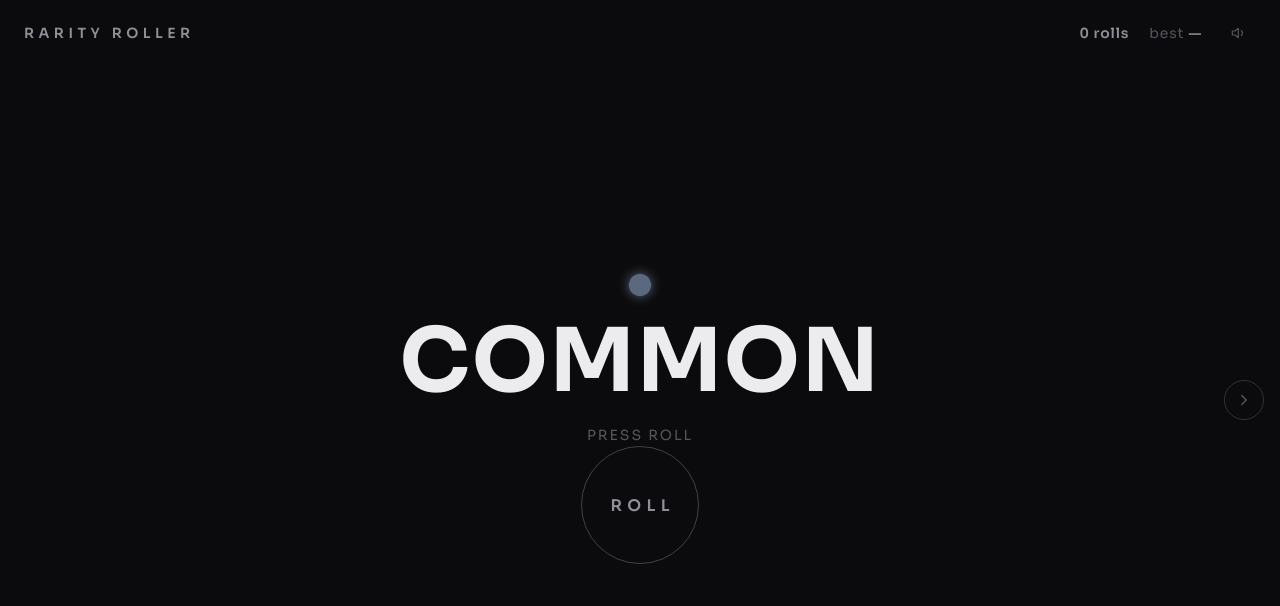
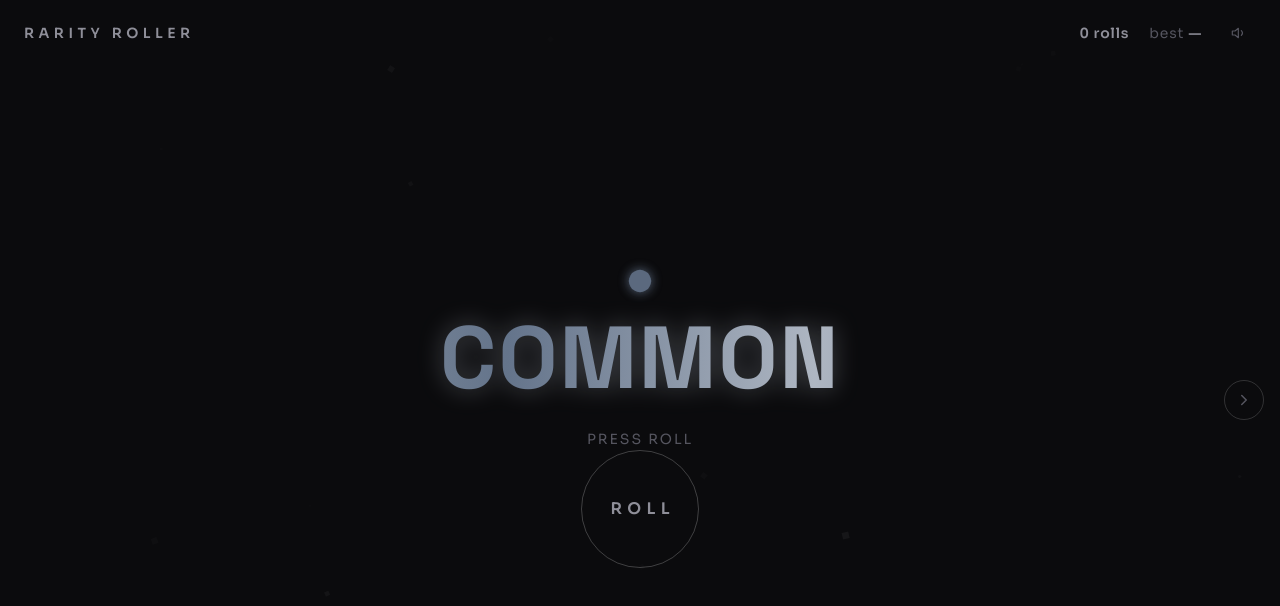
Before and after one commit to ardy03851-bit/rarity-roller, a plain HTML site: page index.html in a window 1280 px wide. Drawn offline with Linux system fonts and the light colour scheme; a web font is replaced by a local one.

Commit message:
v1.3.0 — pixel perfect: square card deck, rarity-font ticker, six new rarities, voxel polish
- Card shapes removed from the config: every card is now a crisp square,
  so the collection reads as one coherent deck
- The rolling ticker always wears the rarity: every name that flicks past
  is drawn in that rarity's own typeface and live gradient
- Six new rarities: Corrupted, Ethereal, Quantum, Neon, Void, Prismatic
  (18 total, Common to Divine)
- Reveal bursts are now spinning voxel pixels that tumble and shrink
- New ambient voxel field drifting faint pixels behind the stage
- Roll button landing pulse is now a voxel ring (square twisting into a diamond)
- New morphing icon shapes: gem, blade, pixel, pixelstar
- Hover polish: roll button hover state, voxel diamond tab marker, faint
  pixel-grid texture on cards, tab toggle no longer overlaps cards on
  narrow screens

Co-authored-by: Perplexity <noreply@perplexity.ai>

```diff
--- a/css/rarity.css
+++ b/css/rarity.css
@@ -58,9 +58,22 @@
   animation: tick-in 110ms ease-out;
 }
 
+/* the ticker ALWAYS wears the rarity's typeface + live gradient */
+.stage-name .tick.rar-text {
+  animation:
+    tick-in 110ms ease-out,
+    rar-text-flow calc(6s * var(--fx-speed, 1)) linear infinite;
+}
+
 .stage-name .tick.landed {
   font-size: clamp(2.4rem, 10vw, 6.2rem);
   animation: land-in 480ms cubic-bezier(0.16, 1, 0.3, 1);
+}
+
+.stage-name .tick.landed.rar-text {
+  animation:
+    land-in 480ms cubic-bezier(0.16, 1, 0.3, 1),
+    rar-text-flow calc(6s * var(--fx-speed, 1)) linear infinite;
 }
 
 @keyframes tick-in {
@@ -121,17 +134,18 @@
 }
 
 /* ---------- roll button ring states ---------- */
+/* a voxel ring: a square outline that twists into a diamond as it expands */
 .roll-btn .ring-pulse {
   position: absolute;
   inset: -1px;
-  border-radius: 50%;
   border: 1px solid var(--pulse, transparent);
-  animation: ring-pulse 700ms cubic-bezier(0.16, 1, 0.3, 1) forwards;
+  border-radius: 22%;
+  animation: ring-pulse 760ms cubic-bezier(0.16, 1, 0.3, 1) forwards;
 }
 
 @keyframes ring-pulse {
-  from { opacity: 0.9; transform: scale(1); }
-  to { opacity: 0; transform: scale(1.22); }
+  from { opacity: 0.85; transform: scale(0.92) rotate(0deg); }
+  to { opacity: 0; transform: scale(1.38) rotate(45deg); }
 }
 
 /* ============================================================
@@ -166,36 +180,20 @@
    (finger) by the engine, so touch devices get it too.
    ============================================================ */
 
-/* ---------- shapes ---------- */
-.shape-soft { border-radius: 16px; }
-.shape-sharp { border-radius: 2px; }
-.shape-pill { border-radius: 999px; }
-.shape-cut {
-  border-radius: 0;
-  clip-path: polygon(
-    14px 0, calc(100% - 14px) 0, 100% 14px, 100% calc(100% - 14px),
-    calc(100% - 14px) 100%, 14px 100%, 0 calc(100% - 14px), 0 14px
-  );
-}
-.shape-hex {
-  border-radius: 0;
-  clip-path: polygon(26% 0, 74% 0, 100% 50%, 74% 100%, 26% 100%, 0 50%);
-}
-.shape-round {
-  border-radius: 50%;
-  display: grid;
-  place-items: center;
-}
-
-/* ---------- base card ---------- */
+/* ---------- base card — always a crisp square ---------- */
 .inv-card {
   position: relative;
   overflow: hidden;
+  border-radius: 3px;
   padding: var(--space-5);
   min-height: 118px;
   display: flex;
   flex-direction: column;
-  background: rgba(255, 255, 255, 0.025);
+  /* faint voxel grid under the surface tint */
+  background:
+    repeating-linear-gradient(0deg, rgba(255, 255, 255, 0.016) 0 1px, transparent 1px 13px),
+    repeating-linear-gradient(90deg, rgba(255, 255, 255, 0.016) 0 1px, transparent 1px 13px),
+    rgba(255, 255, 255, 0.025);
   border: 1px solid rgba(255, 255, 255, 0.07);
   transition: transform 280ms cubic-bezier(0.16, 1, 0.3, 1),
     border-color 280ms ease-out, background 280ms ease-out;
--- a/css/ui.css
+++ b/css/ui.css
@@ -4,6 +4,15 @@
    ============================================================ */
 
 /* ---------- effect layers ---------- */
+#ambient-canvas {
+  position: fixed;
+  inset: 0;
+  width: 100%;
+  height: 100%;
+  pointer-events: none;
+  z-index: 0;
+}
+
 #fx-canvas {
   position: fixed;
   inset: 0;
@@ -161,6 +170,11 @@
   user-select: none;
 }
 
+.roll-btn:hover {
+  border-color: rgba(255, 255, 255, 0.4);
+  color: var(--color-text);
+}
+
 .roll-btn:active {
   transform: scale(0.96);
 }
@@ -242,6 +256,10 @@
 }
 
 /* keep the floating tabs toggle clear of the cards */
+.inv-grid {
+  padding-right: 60px;
+}
+
 @media (min-width: 860px) {
   .inv-grid {
     padding-right: 92px;
@@ -405,13 +423,15 @@
   color: var(--color-text);
 }
 
+/* a small voxel diamond marks the current tab */
 .tab-btn[aria-current='page']::after {
   content: '';
   position: absolute;
   right: 0;
   top: 50%;
-  width: 14px;
-  height: 1px;
+  width: 5px;
+  height: 5px;
+  transform: translateY(-50%) rotate(45deg);
   background: var(--color-text);
 }
 
--- a/js/app.js
+++ b/js/app.js
@@ -237,6 +237,7 @@
      BOOT
      ========================================================== */
   (async () => {
+    FX.ambient();
     const save = await window.RRStorage.init();
     window.RRStorage.current = save;
     updateStats();
--- a/js/changelog.js
+++ b/js/changelog.js
@@ -6,6 +6,20 @@
    ============================================================ */
 
 const CHANGELOG = [
+  {
+    version: '1.3.0',
+    date: '2026-11-16',
+    tag: 'Pixel perfect',
+    notes: [
+      'The collection is now a **square deck**: card shapes were removed from the config and every card is a crisp square — the inventory reads as one coherent set instead of a mixed bag.',
+      'The rolling ticker **always wears the rarity** now: every name that flicks past is drawn in that rarity\'s own typeface and live gradient, not just the landed one.',
+      'Six new rarities joined the pool: **Corrupted**, **Ethereal**, **Quantum**, **Neon**, **Void** and **Prismatic** — eighteen rarities from Common to Divine.',
+      'Reveal bursts are now made of **spinning voxel pixels** that tumble and shrink as they fade — the game\'s signature particle.',
+      'A quiet **ambient voxel field** drifts behind the stage: faint pixels rising through the dark, giving the screen depth without stealing attention.',
+      'The roll button\'s landing pulse is now a **voxel ring** — a square outline that twists into a diamond as it expands.',
+      'New icon shapes for the morphing stage icon: gem, blade, pixel and pixelstar.',
+    ],
+  },
   {
     version: '1.2.0',
     date: '2026-11-16',
--- a/js/engine.js
+++ b/js/engine.js
@@ -88,6 +88,16 @@
         rot: rand(0, TAU), vr: rand(-3, 3),
       };
     },
+    /* the signature voxel: a spinning 3D-feeling pixel */
+    voxel(o) {
+      return {
+        type: 'voxel', x: o.x, y: o.y,
+        vx: Math.cos(o.a) * o.speed, vy: Math.sin(o.a) * o.speed,
+        g: o.gravity ?? 260, drag: 0.985, size: o.size ?? rand(3, 7),
+        life: o.life ?? rand(0.7, 1.2), age: 0, color: o.color, blend: 'lighter',
+        rot: rand(0, TAU), vr: rand(-5, 5),
+      };
+    },
   };
 
   function drawStar(c, x, y, r, rot) {
@@ -139,6 +149,16 @@
           ctx.lineWidth = 1.4;
           drawStar(ctx, p.x, p.y, p.size * t, p.rot);
           break;
+        case 'voxel': {
+          /* a pixel in faux-3D: spins and shrinks as it fades */
+          const s = p.size * (0.4 + 0.6 * t);
+          ctx.save();
+          ctx.translate(p.x, p.y);
+          ctx.rotate(p.rot);
+          ctx.fillRect(-s / 2, -s / 2, s, s);
+          ctx.restore();
+          break;
+        }
         case 'ring':
           ctx.lineWidth = 1.5 * t + 0.4;
           ctx.beginPath();
@@ -193,6 +213,73 @@
   };
 
   FX.clear = () => { particles = []; };
+
+  /* ==========================================================
+     AMBIENT VOXEL FIELD — a quiet drift of faint pixels behind
+     the stage. Nearly invisible; it just makes the dark feel
+     like it has depth. Costs almost nothing (a few dozen rects).
+     ========================================================== */
+  FX.ambient = () => {
+    if (FX._ambient) return; // already running
+    FX._ambient = true;
+    const c = document.createElement('canvas');
+    c.id = 'ambient-canvas';
+    c.setAttribute('aria-hidden', 'true');
+    document.body.prepend(c);
+    const actx = c.getContext('2d');
+    let W = 0, H = 0, squares = [];
+
+    const rand = (a, b) => a + Math.random() * (b - a);
+
+    function seed() {
+      const n = Math.max(14, Math.min(46, Math.round((W * H) / 42000)));
+      squares = [];
+      for (let i = 0; i < n; i++) {
+        squares.push({
+          x: Math.random() * W, y: Math.random() * H,
+          s: rand(2, 7),
+          a: rand(0.015, 0.05),
+          vx: rand(-7, 7), vy: rand(-16, -5),
+          vr: rand(-0.35, 0.35), rot: rand(0, Math.PI * 2),
+          ph: rand(0, Math.PI * 2),
+        });
+      }
+    }
+
+    function resize() {
+      W = c.width = innerWidth;
+      H = c.height = innerHeight;
+      seed();
+    }
+    resize();
+    addEventListener('resize', resize);
+
+    let last = performance.now();
+    function frame(now) {
+      const dt = Math.min((now - last) / 1000 || 0.016, 0.05);
+      last = now;
+      actx.clearRect(0, 0, W, H);
+      const t = now / 1000;
+      for (const q of squares) {
+        q.x += q.vx * dt;
+        q.y += q.vy * dt;
+        q.rot += q.vr * dt;
+        if (q.y < -12) { q.y = H + 10; q.x = Math.random() * W; }
+        if (q.x < -12) q.x = W + 10;
+        if (q.x > W + 12) q.x = -10;
+        const pulse = 0.6 + 0.4 * Math.sin(t * 0.7 + q.ph);
+        actx.save();
+        actx.globalAlpha = q.a * pulse;
+        actx.translate(q.x, q.y);
+        actx.rotate(q.rot);
+        actx.fillStyle = '#ffffff';
+        actx.fillRect(-q.s / 2, -q.s / 2, q.s, q.s);
+        actx.restore();
+      }
+      requestAnimationFrame(frame);
+    }
+    requestAnimationFrame(frame);
+  };
 
   /* ==========================================================
      SOUND — quiet, warm, procedural.
@@ -352,6 +439,11 @@
       [14, 17.5], [16.5, 12.5], [15.5, 8], [12.5, 4.5],
     ],
     droplet: () => [[12, 1.5], [16.5, 7.5], [19.5, 12.5], [19, 16.5], [15.5, 20.5], [12, 22], [8.5, 20.5], [5, 16.5], [4.5, 12.5], [7.5, 7.5]],
+    /* voxel-flavored shapes */
+    gem: () => [[12, 1.5], [22, 9], [18, 21], [6, 21], [2, 9]],
+    blade: () => [[12, 0.5], [23, 12], [12, 23.5], [1, 12]],
+    pixel: () => [[3, 3], [21, 3], [21, 13], [13, 13], [13, 21], [3, 21]],
+    pixelstar: () => starVerts(4, 11, 5),
   };
 
   /* resample polygon perimeter to exactly K evenly spaced points */
@@ -497,7 +589,7 @@
 
   FX.tick = (rarity, label) => {
     const el = document.createElement('span');
-    el.className = 'tick';
+    el.className = 'tick rar-text';
     el.textContent = label ?? rarity.name;
     FX.vars(el, rarity);
     return el;
@@ -513,7 +605,7 @@
   FX.buildCard = (rarity, { count, discovered = true, isNew = false } = {}) => {
     const odds = `1 in ${Math.round((typeof TOTAL_WEIGHT !== 'undefined' ? TOTAL_WEIGHT : 100000) / rarity.weight).toLocaleString()}`;
     const card = document.createElement('article');
-    card.className = `inv-card shape-${rarity.shape} hover-${rarity.hover} t${rarity.tier}` +
+    card.className = `inv-card hover-${rarity.hover} t${rarity.tier}` +
       (discovered ? '' : ' undiscovered');
     FX.vars(card, rarity);
 
@@ -782,21 +874,21 @@
 
     if (t <= 6) {
       FX.flash(colors[1], 400, 0.1);
-      FX.burst(p.x, p.y, { type: 'spark', count: 10, colors, speedMin: 60, speedMax: 180 });
+      FX.burst(p.x, p.y, { type: 'voxel', count: 12, colors, speedMin: 60, speedMax: 190 });
       return;
     }
 
     if (t <= 8) {
       FX.flash(colors[1], 450, 0.13);
-      FX.burst(p.x, p.y, { type: 'spark', count: 16, colors, speedMin: 80, speedMax: 240 });
+      FX.burst(p.x, p.y, { type: 'voxel', count: 18, colors, speedMin: 80, speedMax: 250 });
       FX.burst(p.x, p.y, { type: 'orb', count: 5, colors, speedMin: 30, speedMax: 90 });
       return;
     }
 
     /* top tier */
     FX.flash(colors[1], 550, 0.16);
-    FX.burst(p.x, p.y, { type: 'spark', count: 26, colors, speedMin: 100, speedMax: 320 });
-    FX.burst(p.x, p.y, { type: 'star', count: 8, colors, speedMin: 60, speedMax: 160 });
+    FX.burst(p.x, p.y, { type: 'voxel', count: 30, colors, speedMin: 100, speedMax: 330 });
+    FX.burst(p.x, p.y, { type: 'spark', count: 10, colors, speedMin: 120, speedMax: 340 });
     FX.ringBurst(p.x, p.y, { colors, count: 2, stagger: 260, grow: 300, life: 0.9 });
   };
 
--- a/js/rarities.config.js
+++ b/js/rarities.config.js
@@ -30,12 +30,9 @@
    icon      string  optional  Stage/inventory shape. One of:
                              circle, square, triangle, diamond, pentagon,
                              hexagon, octagon, star4, star5, star6, star8,
-                             burst, cross, shield, chevron, crescent, droplet.
+                             burst, cross, shield, chevron, crescent, droplet,
+                             gem, blade, pixel, pixelstar.
                              The stage icon morphs smoothly between shapes.
-   shape     string  optional  Inventory card shape. One of:
-                             soft (rounded rect), sharp, pill, cut (chamfered
-                             corners), hex (hexagon), round (circle).
-                             Default: 'soft'.
    hover     string  optional  Subtle card hover/press effect. One of:
                              lift, glow, underline, tilt, sheen, pulse, scan,
                              twinkle, hue, dust. Default: 'lift'.
@@ -48,11 +45,15 @@
                              text = fills the gradient name text
                              icon = replaces the shape icon in cards
 
+   NOTE: inventory cards are always crisp squares now — shape is no longer
+   configurable (removed in 1.3.0 to keep the collection looking like one
+   coherent deck).
+
    ── TIER GUIDE (what players see) ─────────────────────────────────────────
      1-2  name animation only — quiet, elegant
      3-4  + soft flash
-     5-6  + fine light streaks (sparks)
-     7-8  + more sparks, soft orbs
+     5-6  + fine voxel sparks
+     7-8  + more voxels, soft orbs
      9+   + shockwave rings, full choreography
    ============================================================================ */
 
@@ -68,7 +69,6 @@ const RARITY_CONFIG = [
     glow: 'rgba(154,163,173,0.4)',
     font: 'Space Grotesk',
     icon: 'circle',
-    shape: 'soft',
     hover: 'lift',
     speed: 1.4,
   },
@@ -83,7 +83,6 @@ const RARITY_CONFIG = [
     glow: 'rgba(74,222,128,0.45)',
     font: 'Chakra Petch',
     icon: 'triangle',
-    shape: 'soft',
     hover: 'glow',
     speed: 1.25,
   },
@@ -98,8 +97,21 @@ const RARITY_CONFIG = [
     glow: 'rgba(96,165,250,0.55)',
     font: 'Michroma',
     icon: 'diamond',
-    shape: 'pill',
     hover: 'underline',
+  },
+
+  /* ── CORRUPTED — new in 1.3.0 ───────────────────────────────────────── */
+  {
+    id: 'corrupted',
+    name: 'Corrupted',
+    weight: 9000,
+    tier: 3,
+    colors: ['#86efac', '#166534', '#a3e635'],
+    glow: 'rgba(134,239,172,0.45)',
+    font: 'Major Mono Display',
+    icon: 'pixel',
+    hover: 'scan',
+    speed: 1.15,
   },
 
   /* ── EPIC ───────────────────────────────────────────────────────────── */
@@ -112,11 +124,10 @@ const RARITY_CONFIG = [
     glow: 'rgba(192,132,252,0.55)',
     font: 'Syne',
     icon: 'pentagon',
-    shape: 'cut',
     hover: 'tilt',
   },
 
-  /* ── ANCIENT — new in 1.2.0 ────────────────────────────────────────── */
+  /* ── ANCIENT ─────────────────────────────────────────────────────────── */
   {
     id: 'ancient',
     name: 'Ancient',
@@ -126,9 +137,22 @@ const RARITY_CONFIG = [
     glow: 'rgba(214,169,124,0.5)',
     font: 'MedievalSharp',
     icon: 'shield',
-    shape: 'cut',
     hover: 'dust',
     speed: 0.95,
+  },
+
+  /* ── ETHEREAL — new in 1.3.0 ────────────────────────────────────────── */
+  {
+    id: 'ethereal',
+    name: 'Ethereal',
+    weight: 3400,
+    tier: 4,
+    colors: ['#e2e8f0', '#94a3b8', '#cbd5e1'],
+    glow: 'rgba(226,232,240,0.5)',
+    font: 'Cormorant Garamond',
+    icon: 'droplet',
+    hover: 'twinkle',
+    speed: 1.05,
   },
 
   /* ── LEGENDARY ──────────────────────────────────────────────────────── */
@@ -141,11 +165,10 @@ const RARITY_CONFIG = [
     glow: 'rgba(251,191,36,0.6)',
     font: 'Cinzel',
     icon: 'star5',
-    shape: 'hex',
     hover: 'sheen',
   },
 
-  /* ── FABLED — new in 1.2.0 ────────────────────────────────────────── */
+  /* ── FABLED ──────────────────────────────────────────────────────────── */
   {
     id: 'fabled',
     name: 'Fabled',
@@ -155,41 +178,79 @@ const RARITY_CONFIG = [
     glow: 'rgba(45,212,191,0.55)',
     font: 'Fraunces',
     icon: 'star6',
-    shape: 'soft',
-    hover: 'twinkle',
+    hover: 'pulse',
     speed: 0.95,
+  },
+
+  /* ── QUANTUM — new in 1.3.0 ─────────────────────────────────────────── */
+  {
+    id: 'quantum',
+    name: 'Quantum',
+    weight: 1600,
+    tier: 5,
+    colors: ['#22d3ee', '#e879f9', '#a5f3fc'],
+    glow: 'rgba(232,121,249,0.55)',
+    font: 'Bungee',
+    icon: 'gem',
+    hover: 'sheen',
   },
 
   /* ── MYTHIC ─────────────────────────────────────────────────────────── */
   {
     id: 'mythic',
     name: 'Mythic',
-    weight: 1800,
+    weight: 1200,
     tier: 6,
     colors: ['#f472b6', '#e11d48', '#fda4af'],
     glow: 'rgba(244,114,182,0.6)',
     font: 'Grenze Gotisch',
     icon: 'hexagon',
-    shape: 'sharp',
     hover: 'pulse',
+  },
+
+  /* ── NEON — new in 1.3.0 ────────────────────────────────────────────── */
+  {
+    id: 'neon',
+    name: 'Neon',
+    weight: 900,
+    tier: 6,
+    colors: ['#f0abfc', '#d946ef', '#fbcfe8'],
+    glow: 'rgba(240,171,252,0.6)',
+    font: 'Zen Dots',
+    icon: 'blade',
+    hover: 'hue',
+    speed: 1.1,
+  },
+
+  /* ── VOID — new in 1.3.0 ────────────────────────────────────────────── */
+  {
+    id: 'void',
+    name: 'Void',
+    weight: 600,
+    tier: 6,
+    colors: ['#c4b5fd', '#1e1b4b', '#8b5cf6'],
+    glow: 'rgba(139,92,246,0.6)',
+    font: 'Anton',
+    icon: 'pixelstar',
+    hover: 'dust',
+    speed: 0.9,
   },
 
   /* ── EXOTIC ─────────────────────────────────────────────────────────── */
   {
     id: 'exotic',
     name: 'Exotic',
-    weight: 800,
+    weight: 450,
     tier: 7,
     colors: ['#22d3ee', '#06b6d4', '#a5f3fc'],
     glow: 'rgba(34,211,238,0.6)',
     font: 'Audiowide',
     icon: 'chevron',
-    shape: 'hex',
     hover: 'scan',
     images: { art: 'assets/patterns/grid.svg' },
   },
 
-  /* ── RADIANT — new in 1.2.0 ───────────────────────────────────────── */
+  /* ── RADIANT ─────────────────────────────────────────────────────────── */
   {
     id: 'radiant',
     name: 'Radiant',
@@ -199,7 +260,6 @@ const RARITY_CONFIG = [
     glow: 'rgba(245,158,11,0.6)',
     font: 'Righteous',
     icon: 'burst',
-    shape: 'cut',
     hover: 'pulse',
     speed: 0.9,
   },
@@ -214,9 +274,22 @@ const RARITY_CONFIG = [
     glow: 'rgba(139,92,246,0.65)',
     font: 'Syncopate',
     icon: 'star4',
-    shape: 'hex',
     hover: 'twinkle',
     images: { art: 'assets/patterns/stars.svg' },
+  },
+
+  /* ── PRISMATIC — new in 1.3.0 ───────────────────────────────────────── */
+  {
+    id: 'prismatic',
+    name: 'Prismatic',
+    weight: 220,
+    tier: 8,
+    colors: ['#f0abfc', '#67e8f9', '#fde047'],
+    glow: 'rgba(240,171,252,0.65)',
+    font: 'Playfair Display',
+    icon: 'pixelstar',
+    hover: 'hue',
+    speed: 0.85,
   },
 
   /* ── DIVINE ─────────────────────────────────────────────────────────── */
@@ -229,7 +302,6 @@ const RARITY_CONFIG = [
     glow: 'rgba(255,191,105,0.7)',
     font: 'Monoton',
     icon: 'star8',
-    shape: 'hex',
     hover: 'hue',
     speed: 0.9,
   },
@@ -246,7 +318,6 @@ const RARITY_CONFIG = [
        glow: 'rgba(255,107,107,0.55)',
        font: 'Bebas Neue',        // any family from css/fonts.css
        icon: 'burst',             // optional: stage shape (see list above)
-       shape: 'cut',              // optional: card shape
        hover: 'sheen',            // optional: card hover effect
        speed: 1,                  // optional: animation speed (lower = slower)
        images: {                  // optional: image layers
--- a/js/rarities.js
+++ b/js/rarities.js
@@ -15,7 +15,6 @@ const RARITIES = (typeof RARITY_CONFIG !== 'undefined' ? RARITY_CONFIG : []).map
   glow: r.glow || 'rgba(154,163,173,0.4)',
   font: r.font || 'Sora',
   icon: r.icon || 'circle',
-  shape: r.shape || 'soft',
   hover: r.hover || 'lift',
   speed: r.speed || 1,
   images: r.images || null,
```
Also changed, not shown: 2 other files.
